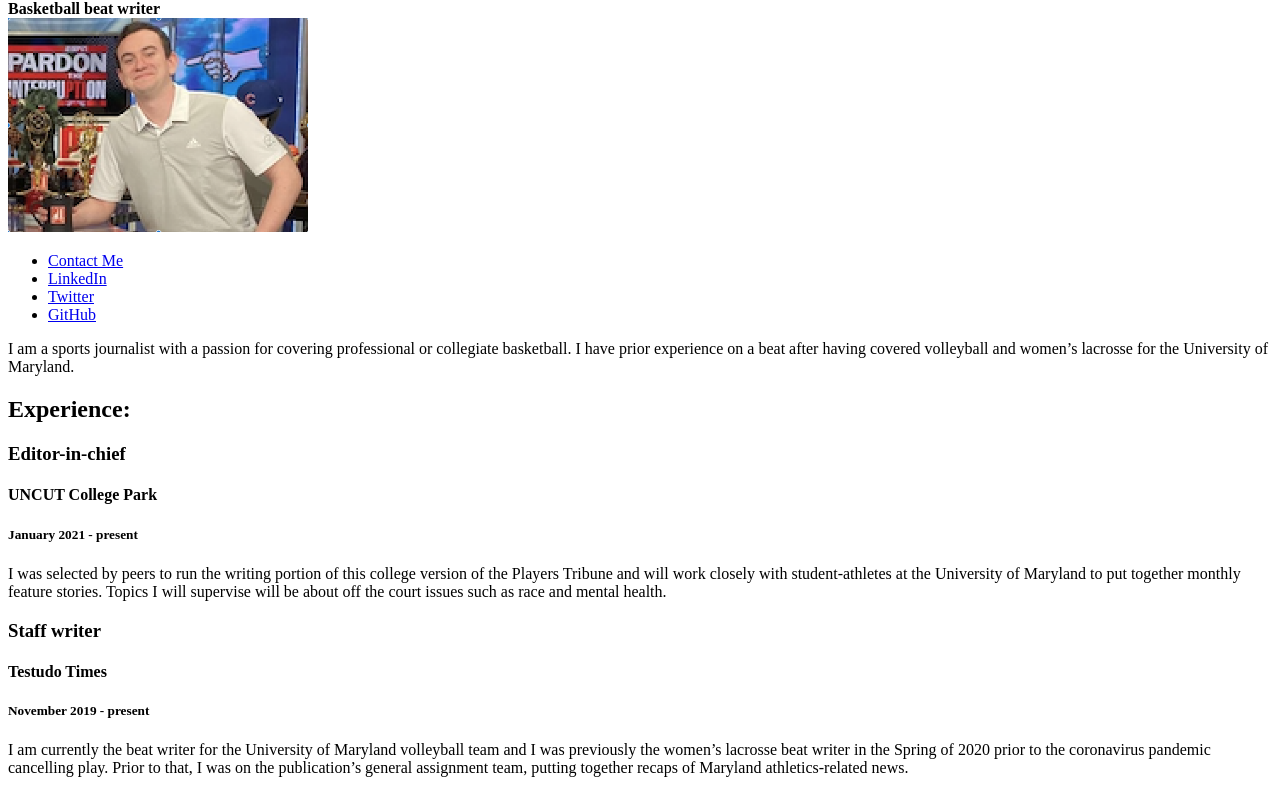
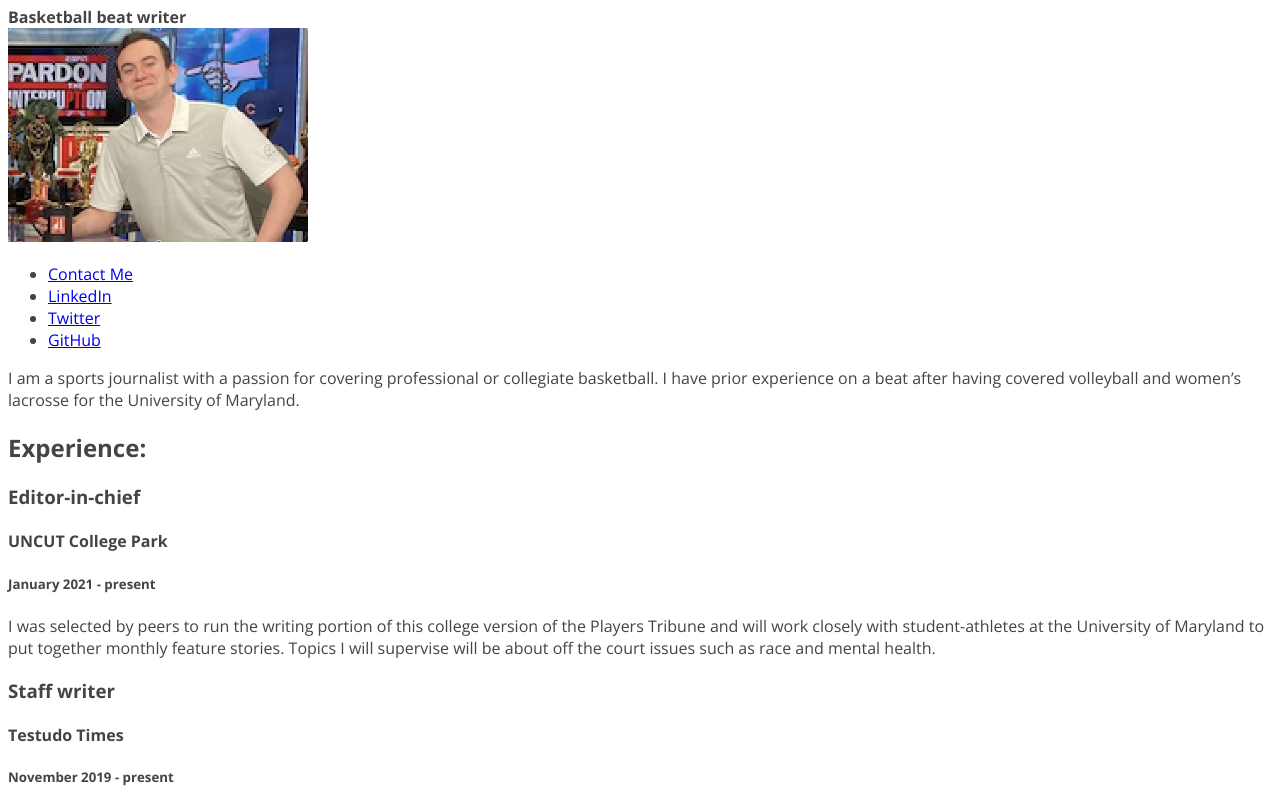
Before and after one commit to joelotano14/Joe-Lotano-Jour352, a plain HTML site: page resume/index.html in a window 1280 px wide. Shown: the part 80-870 px from the top of the page. Drawn offline with nearby package versions, Linux system fonts and the light colour scheme.

Commit message:
Resume CSS

```diff
--- a/resume/index.html
+++ b/resume/index.html
@@ -2,6 +2,10 @@
 <html lang="en">
 
 <!--I built this myself-->
+
+<link rel="stylesheet" type="text/css" href=style.css>
+<link rel="preconnect" href="https://fonts.gstatic.com">
+<link href="https://fonts.googleapis.com/css2?family=Open+Sans:wght@400;600;700&display=swap" rel="stylesheet">
 
 <head>
   <title>Joseph Lotano's Resume</title>
```
